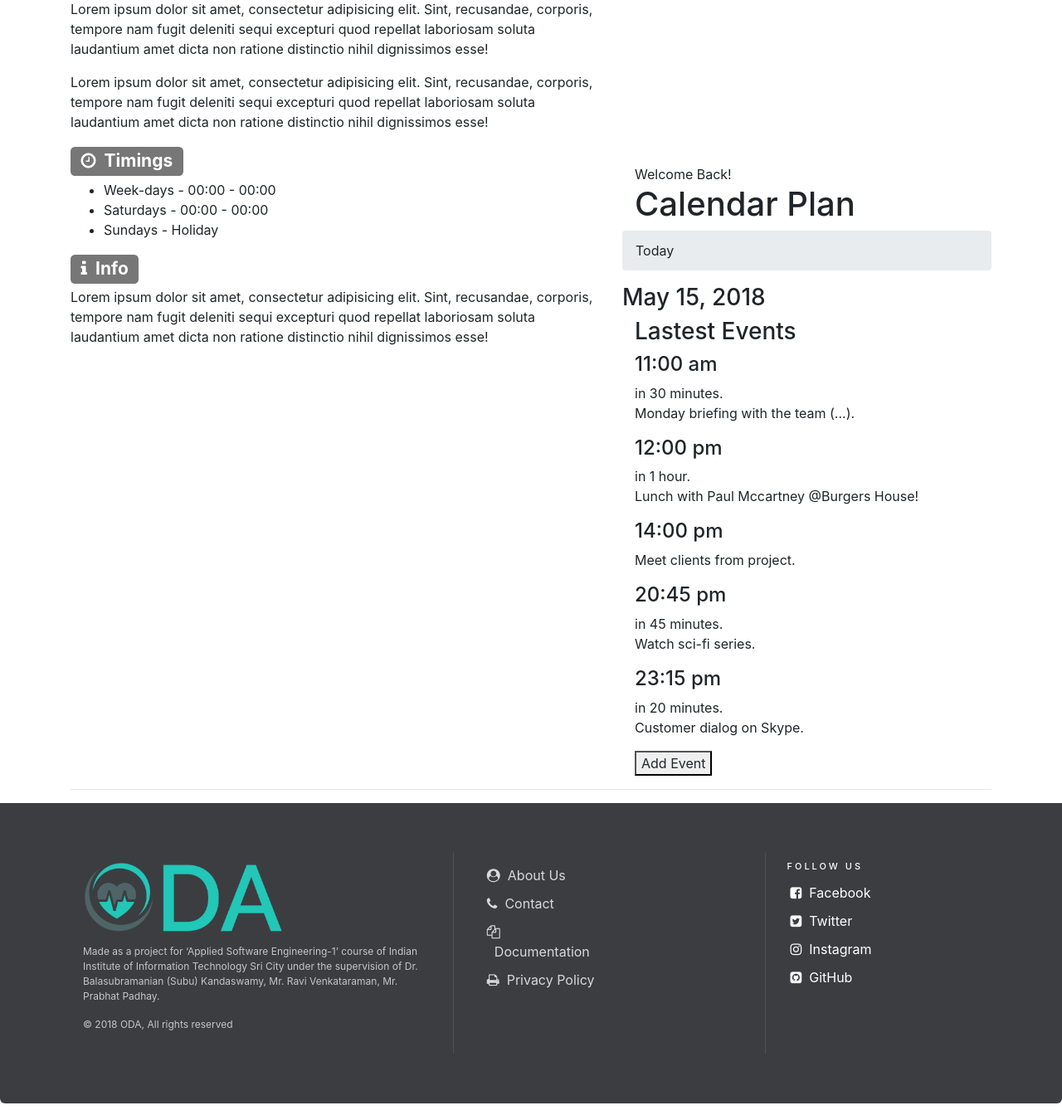
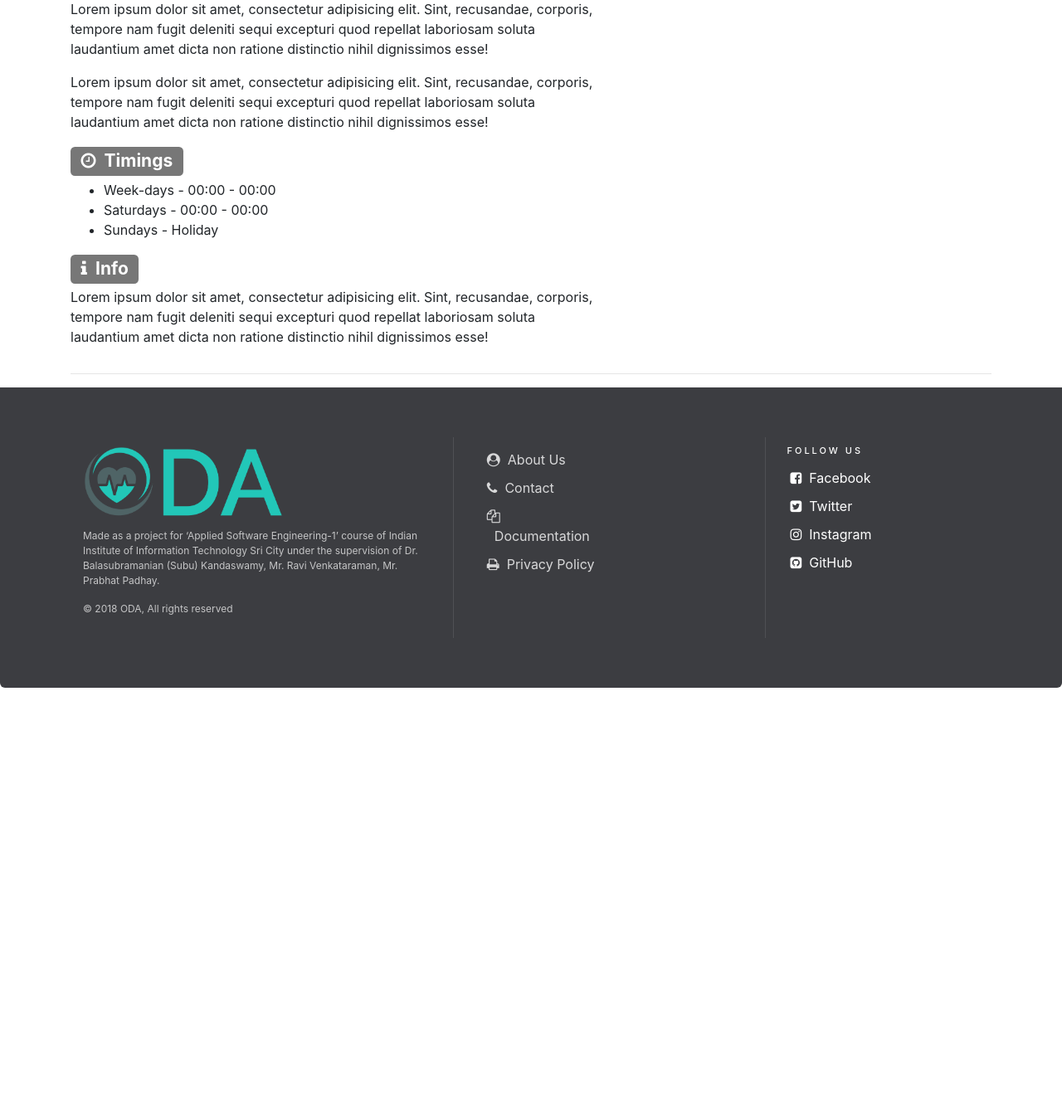
Before and after one commit to nikhilsampangi/ODA, a Django app: template ODA/welcome/templates/welcome/home.html in a window 1280 px wide. Shown: the part 549-1899 px from the top of the page at 83% size. After the commit the page ends 1398 px from the top, so only its background shows below. Run offline with Django 3.2, Linux system fonts and the light colour scheme; the template is opened without the code that fills it, so the values that code supplies are empty; some libraries are stand-ins or nearby versions.

Commit message:
fixed the calendar a bit

```diff
--- a/ODA/welcome/templates/welcome/home.html
+++ b/ODA/welcome/templates/welcome/home.html
@@ -155,97 +155,97 @@
 			<hr>
 
 			<br><br><br><br><br><br><br><br><br><br>
-            <div class="mobile-wrapper">
-
-               <!--======= Header =======-->
-
-               <header class="header">
-                  <div class="container">
-                     <span>Welcome Back!</span>
-                     <h1>Calendar Plan</h1>
-
-                     <div class="menu-toggle">
-                        <div>
-                           <span></span>
-                           <span></span>
-                           <span></span>
-                        </div>
-                     </div>
-                  </div>
-               </header>
-
-               <!--======= Today =======-->
-
-               <section class="today-box" id="today-box">
-                  <span class="breadcrumb">Today</span>
-                  <h3 class="date-title">May 15, 2018</h3>
-
-                  <div class="plus-icon">
-                     <i class="ion ion-ios-add"></i>
-                  </div>
-               </section>
-
-               <!--======= Upcoming Events =======-->
-
-               <section class="upcoming-events">
-                  <div class="container">
-                     <h3>
-                        Lastest Events
-
-                     </h3>
-                     <div class="events-wrapper">
-                        <div class="event">
-                           <i class="ion ion-ios-flame hot"></i>
-                           <h4 class="event__point">11:00 am</h4>
-                           <span class="event__duration">in 30 minutes.</span>
-                           <p class="event__description">
-                              Monday briefing with the team (...).
-                           </p>
-                        </div>
-                        <div class="event">
-                           <i class="ion ion-ios-flame done"></i>
-                           <h4 class="event__point">12:00 pm</h4>
-                           <span class="event__duration">in 1 hour.</span>
-                           <p class="event__description">
-                              Lunch with Paul Mccartney @Burgers House!
-                           </p>
-                        </div>
-                        <div class="event active">
-                           <i class="ion ion-ios-radio-button-on icon-in-active-mode"></i>
-                           <h4 class="event__point">14:00 pm</h4>
-                           <p class="event__description">
-                              Meet clients from project.
-                           </p>
-                        </div>
-                        <div class="event">
-                           <i class="ion ion-ios-flame-outline upcoming"></i>
-                           <h4 class="event__point">20:45 pm</h4>
-                           <span class="event__duration">in 45 minutes.</span>
-                           <p class="event__description">
-                              Watch sci-fi series.
-                           </p>
-                        </div>
-                        <div class="event">
-                           <i class="ion ion-ios-flame-outline upcoming"></i>
-                           <h4 class="event__point">23:15 pm</h4>
-                           <span class="event__duration">in 20 minutes.</span>
-                           <p class="event__description">
-                              Customer dialog on Skype.
-                           </p>
-                        </div>
-                     </div>
-                     <button class="add-event-button">
-                        <span class="add-event-button__title">Add Event</span>
-
-                        <span class="add-event-button__icon">
-                           <i class="ion ion-ios-star-outline"></i>
-                        </span>
-
-
-                     </button>
-                  </div>
-               </section>
-            </div>
+{#            <div class="mobile-wrapper">#}
+{##}
+{#               <!--======= Header =======-->#}
+{##}
+{#               <header class="header">#}
+{#                  <div class="container">#}
+{#                     <span>Welcome Back!</span>#}
+{#                     <h1>Calendar Plan</h1>#}
+{##}
+{#                     <div class="menu-toggle">#}
+{#                        <div>#}
+{#                           <span></span>#}
+{#                           <span></span>#}
+{#                           <span></span>#}
+{#                        </div>#}
+{#                     </div>#}
+{#                  </div>#}
+{#               </header>#}
+{##}
+{#               <!--======= Today =======-->#}
+{##}
+{#               <section class="today-box" id="today-box">#}
+{#                  <span class="breadcrumb">Today</span>#}
+{#                  <h3 class="date-title">May 15, 2018</h3>#}
+{##}
+{#                  <div class="plus-icon">#}
+{#                     <i class="ion ion-ios-add"></i>#}
+{#                  </div>#}
+{#               </section>#}
+{##}
+{#               <!--======= Upcoming Events =======-->#}
+{##}
+{#               <section class="upcoming-events">#}
+{#                  <div class="container">#}
+{#                     <h3>#}
+{#                        Lastest Events#}
+{##}
+{#                     </h3>#}
+{#                     <div class="events-wrapper">#}
+{#                        <div class="event">#}
+{#                           <i class="ion ion-ios-flame hot"></i>#}
+{#                           <h4 class="event__point">11:00 am</h4>#}
+{#                           <span class="event__duration">in 30 minutes.</span>#}
+{#                           <p class="event__description">#}
+{#                              Monday briefing with the team (...).#}
+{#                           </p>#}
+{#                        </div>#}
+{#                        <div class="event">#}
+{#                           <i class="ion ion-ios-flame done"></i>#}
+{#                           <h4 class="event__point">12:00 pm</h4>#}
+{#                           <span class="event__duration">in 1 hour.</span>#}
+{#                           <p class="event__description">#}
+{#                              Lunch with Paul Mccartney @Burgers House!#}
+{#                           </p>#}
+{#                        </div>#}
+{#                        <div class="event active">#}
+{#                           <i class="ion ion-ios-radio-button-on icon-in-active-mode"></i>#}
+{#                           <h4 class="event__point">14:00 pm</h4>#}
+{#                           <p class="event__description">#}
+{#                              Meet clients from project.#}
+{#                           </p>#}
+{#                        </div>#}
+{#                        <div class="event">#}
+{#                           <i class="ion ion-ios-flame-outline upcoming"></i>#}
+{#                           <h4 class="event__point">20:45 pm</h4>#}
+{#                           <span class="event__duration">in 45 minutes.</span>#}
+{#                           <p class="event__description">#}
+{#                              Watch sci-fi series.#}
+{#                           </p>#}
+{#                        </div>#}
+{#                        <div class="event">#}
+{#                           <i class="ion ion-ios-flame-outline upcoming"></i>#}
+{#                           <h4 class="event__point">23:15 pm</h4>#}
+{#                           <span class="event__duration">in 20 minutes.</span>#}
+{#                           <p class="event__description">#}
+{#                              Customer dialog on Skype.#}
+{#                           </p>#}
+{#                        </div>#}
+{#                     </div>#}
+{#                     <button class="add-event-button">#}
+{#                        <span class="add-event-button__title">Add Event</span>#}
+{##}
+{#                        <span class="add-event-button__icon">#}
+{#                           <i class="ion ion-ios-star-outline"></i>#}
+{#                        </span>#}
+{##}
+{##}
+{#                     </button>#}
+{#                  </div>#}
+{#               </section>#}
+{#            </div>#}
 
 	   </div>
 		</div>
```
Also changed, not shown: ODA/welcome/static/welcome/schedule.css (+17 -32 lines), ODA/welcome/templates/welcome/schedule.html (+2 -5 lines).
